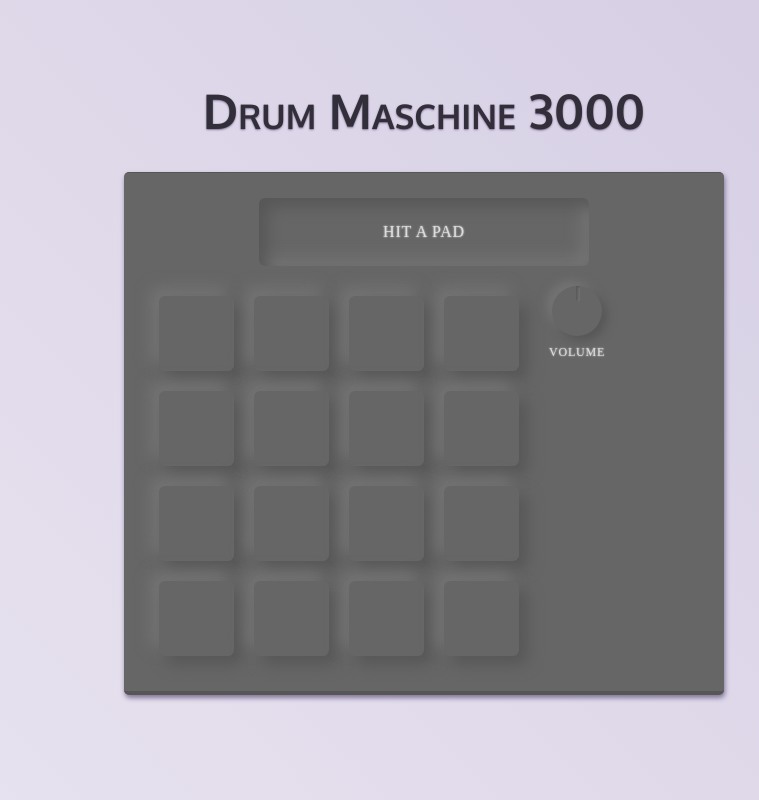
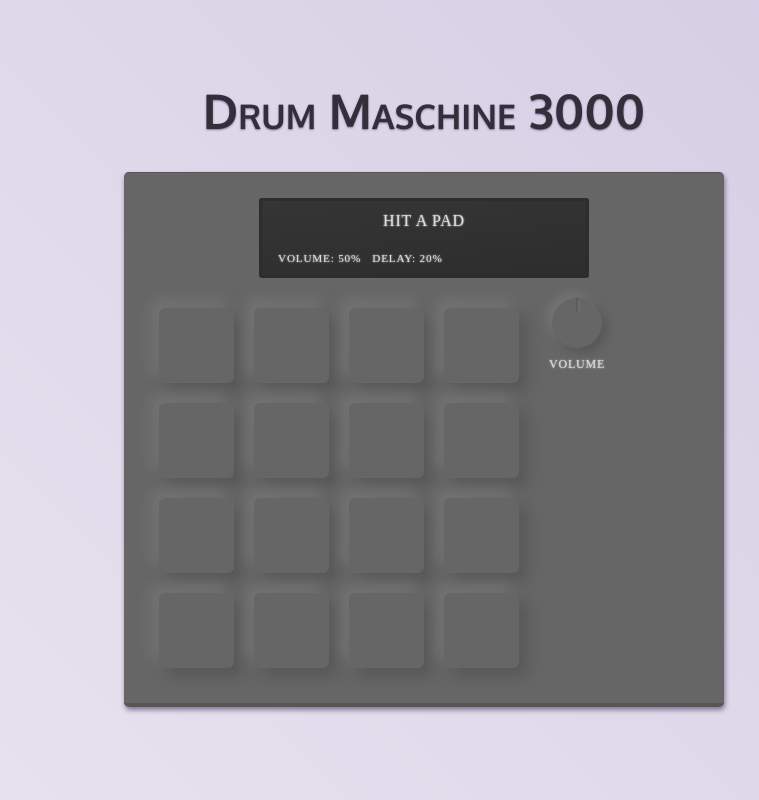
Before and after one commit to chadchristensen/drummachine3000, a React (Create React App) app: page / in a window 1280 px wide. Shown: the whole page, without its empty margins (216-975 px from the left). Built offline with nearby package versions, Linux system fonts and the light colour scheme; no server answers; a web font is replaced by a local one.

Commit message:
add params to led display and style

```diff
--- a/src/components/DrumPad.js
+++ b/src/components/DrumPad.js
@@ -29,7 +29,7 @@ const Pad = styled.button`
 function DrumPad(props) {
   return (
     <Pad
-        onFocus={() => console.log('onfocus triggerd')}
+        // onFocus={() => console.log('onfocus triggerd')}
         onMouseDown={props.handlePadPress}
     />
   )
--- a/src/components/LedDisplay.js
+++ b/src/components/LedDisplay.js
@@ -3,22 +3,40 @@ import PropTypes from 'prop-types';
 import styled from 'styled-components';
 
 const DisplayContainer = styled.div`
+  display: flex;
+  flex-direction: column;
+  justify-content: space-around;
   width: 60%;
-  border-radius: 2px;
+  height: 5em;
+  padding: 0 1em;
+  border-radius: 3px;
   margin: 0 auto 20px auto;
-  padding: 25px 25px;
-  border-radius: 6px;
-  background: #666666;
-  box-shadow: inset 8px 8px 15px #575757, inset -8px -8px 15px #757575;
+  background: linear-gradient(174deg, #353535, #2d2d2d);
+  border: 3px solid #2d2d2d;
   text-transform: uppercase;
   font-family: 'Raleway Dots';
   text-shadow: rgba(255, 255, 255, .8) 0 0 2px;
 `
 
+const ParameterRow = styled.div`
+  font-size: .7em;
+  align-self: flex-start;
+
+  span {
+    display: inline-block;
+    margin-right: 1em;
+  }
+`
+
 function LedDisplay({ sound }) {
   return (
     <DisplayContainer>
-      {sound}
+      <span>{sound}</span>
+      <ParameterRow>
+        {/* // TODO: Change to dynamic data for parameters */}
+        <span>Volume: 50%</span>
+        <span>Delay: 20%</span>
+      </ParameterRow>
     </DisplayContainer>
   )
 }
```
